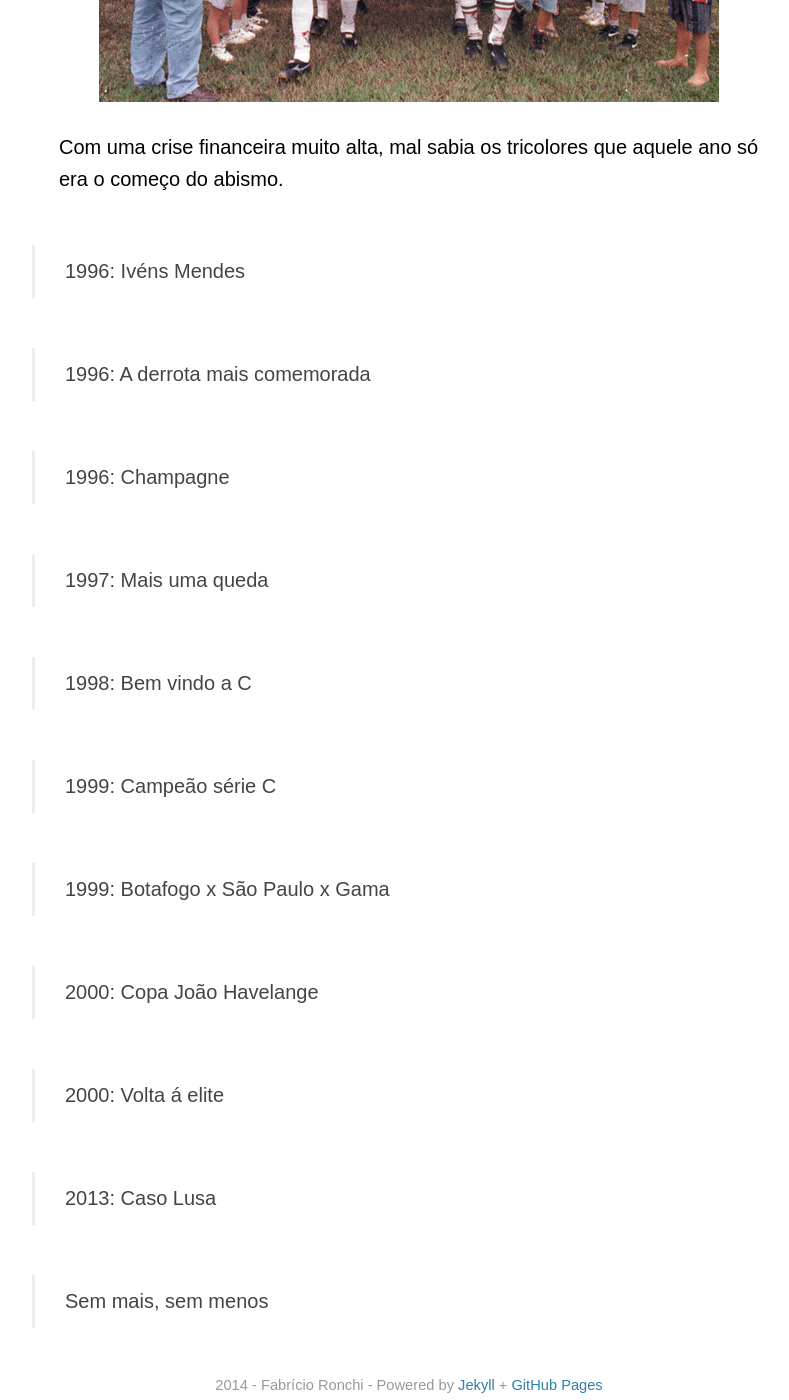
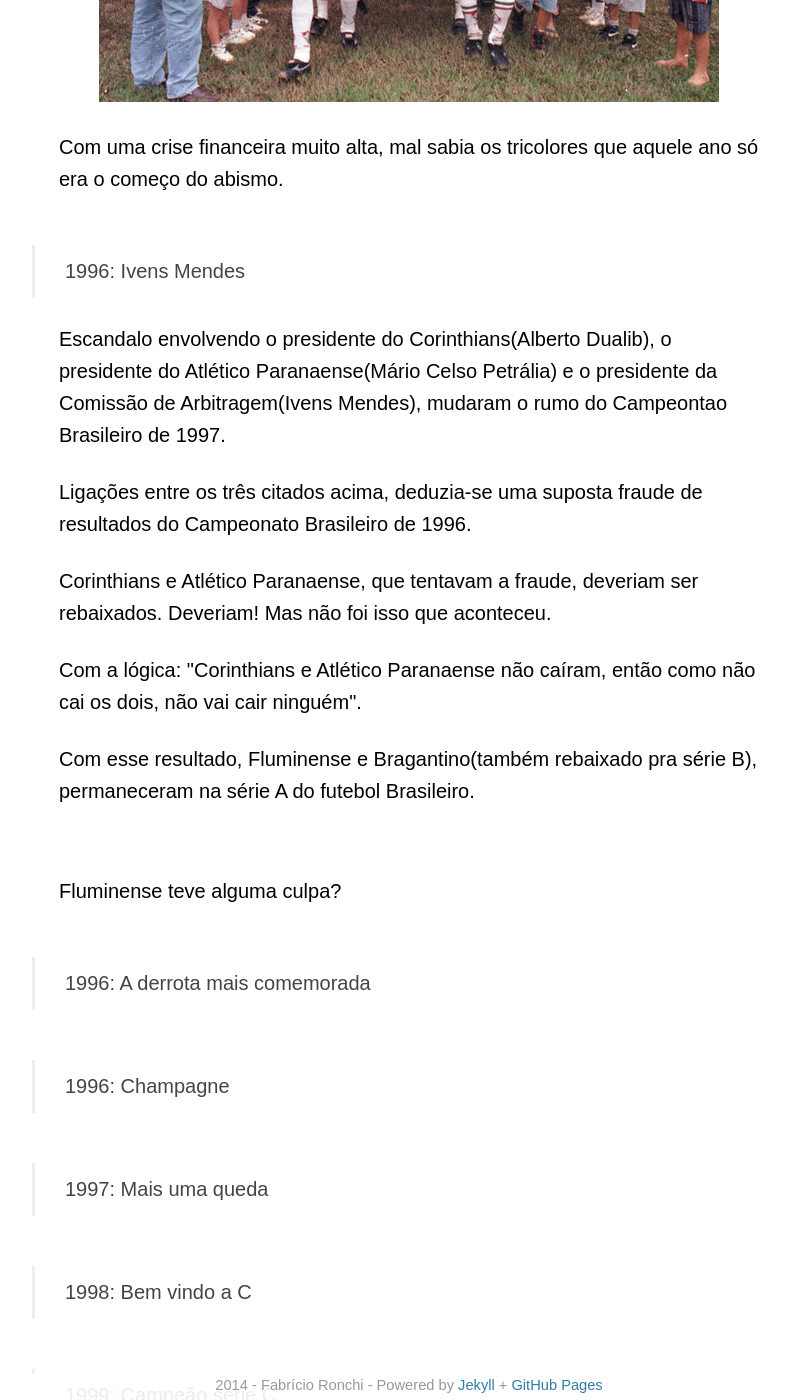
Before and after one commit to fabriciomrkonell/fabriciomrkonell, a Jekyll site: the page built from fluminense/index.html, in a window 1280 px wide and 1400 px high, scrolled down 1329 px. Shown: the whole window, without its empty margins (231-1020 px from the left). Built offline with Jekyll 4.4.1, drawn with Linux system fonts in a browser that asks for light colours; some web fonts are replaced; Markdown is read by kramdown in place of the engine named in the settings; comment, search, counter and statistics services are not loaded.

Commit message:
Teste Título

```diff
--- a/fluminense/index.html
+++ b/fluminense/index.html
@@ -17,12 +17,18 @@ imagem: /img/fundoFluminense.jpg
       <h3>1996: Primeiro rebaixamento</h3>
         <p>Depois de um ano fantástico, com direito a gol de barriga e título estadual, o ano de 1996 foi complamente diferente do anterior.</p>
         <p>Em 23 jogos, com apenas 6 vitórias, 4 empates e 13 derrotas, o Fluminense sofria o primeiro rebaixamento da sua história.</p>
-
         <img src="/../img/fluminense/1996-rebaixamento.jpg" />
-
         <p>Com uma crise financeira muito alta, mal sabia os tricolores que aquele ano só era o começo do abismo.</p>
 
-      <h3>1996: Ivéns Mendes</h3>
+      <h3>1996: Ivens Mendes</h3>
+        <p>Escandalo envolvendo o presidente do Corinthians(Alberto Dualib), o presidente do Atlético Paranaense(Mário Celso Petrália) e o presidente da Comissão de Arbitragem(Ivens Mendes), mudaram o rumo do Campeontao Brasileiro de 1997.</p>
+        <p>Ligações entre os três citados acima, deduzia-se uma suposta fraude de resultados do Campeonato Brasileiro de 1996.</p>
+        <p>Corinthians e Atlético Paranaense, que tentavam a fraude, deveriam ser rebaixados. Deveriam! Mas não foi isso que aconteceu.</p>
+        <p>Com a lógica: "Corinthians e Atlético Paranaense não caíram, então como não cai os dois, não vai cair ninguém".</p>
+        <p>Com esse resultado, Fluminense e Bragantino(também rebaixado pra série B), permaneceram na série A do futebol Brasileiro.</p>
+        <br/>
+        <p>Fluminense teve alguma culpa?</p>
+
       <h3>1996: A derrota mais comemorada</h3>
       <h3>1996: Champagne</h3>
       <h3>1997: Mais uma queda</h3>
```
